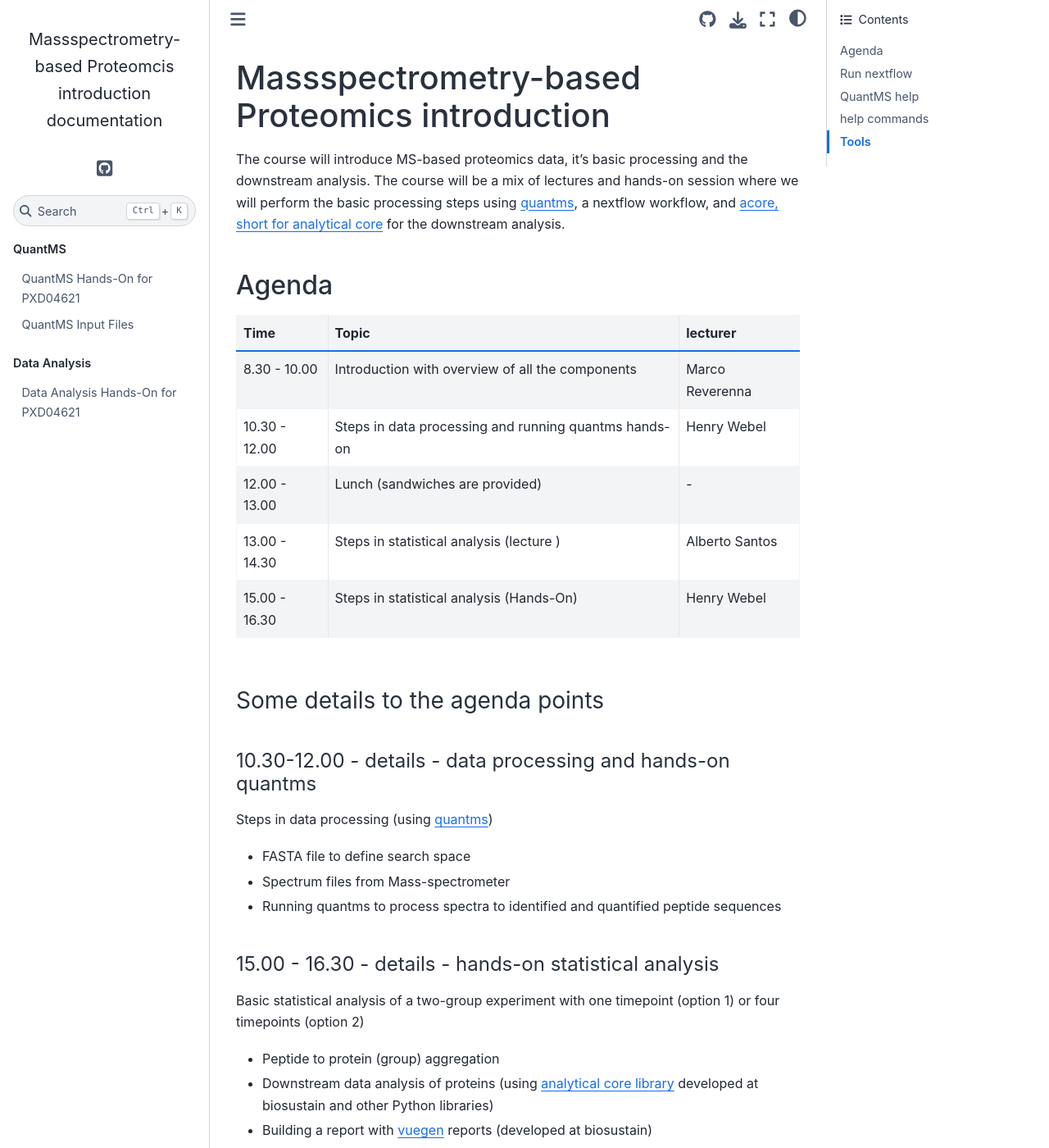
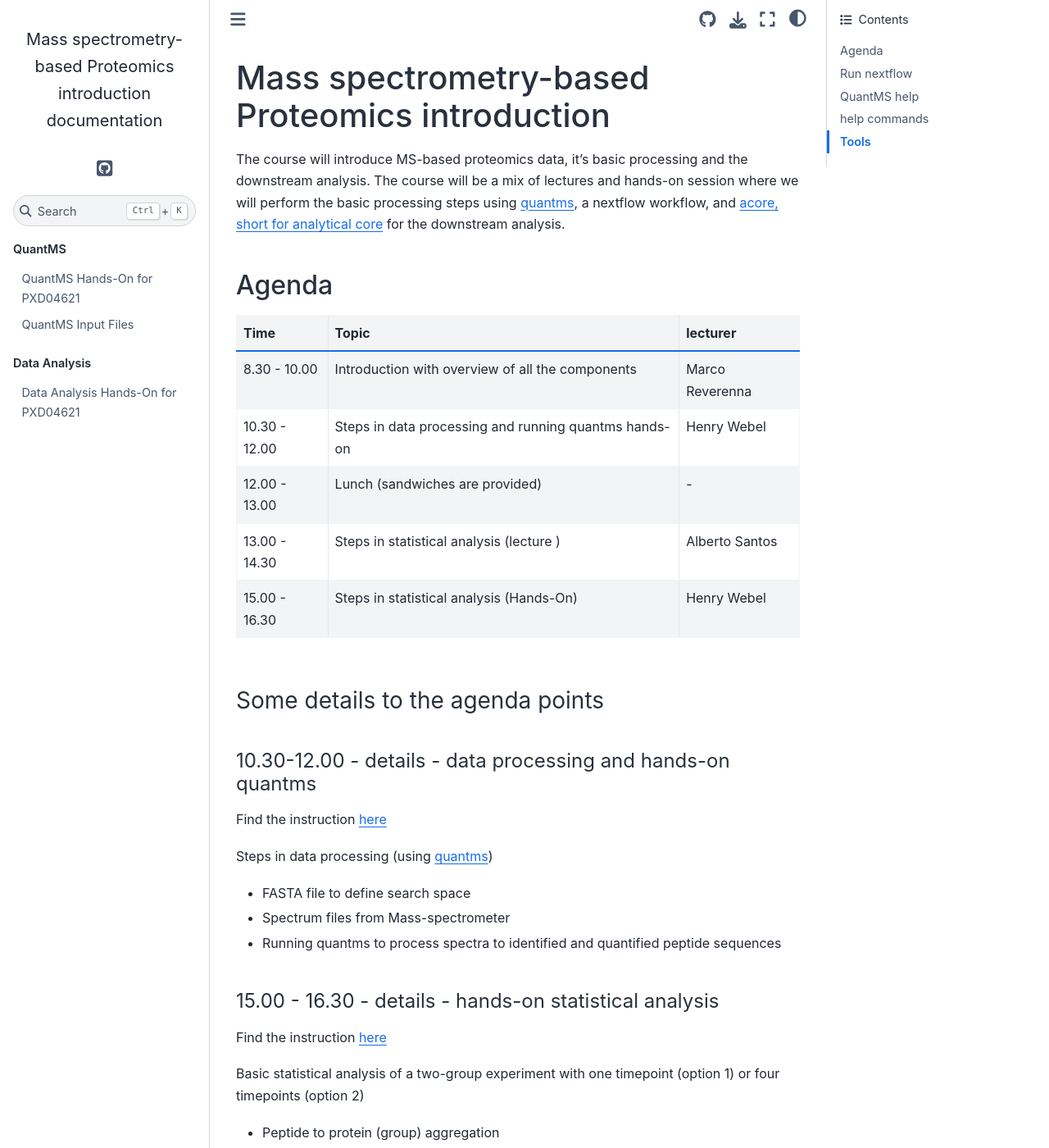
Before and after one commit to biosustain/dsp_course_proteomics_intro, a Sphinx documentation site: the page built from docs/index.md, in a window 1280 px wide and 1400 px high. Shown: the whole window at 82% size. Built offline with Sphinx 7.4.7 and the Sphinx Book theme 1.1.4, drawn with Linux system fonts in a browser that asks for light colours; pages that are not in the unit, such as notebooks, are missing from menus; comment, search, counter and statistics services are not loaded.

Commit message:
:art: links instructions and fix typos

```diff
--- a/README.md
+++ b/README.md
@@ -1,4 +1,4 @@
-# Massspectrometry-based Proteomics introduction
+# Mass spectrometry-based Proteomics introduction
 
 The course will introduce MS-based proteomics data, it's basic processing and
 the downstream analysis. The course will be a mix of lectures and hands-on session
@@ -21,6 +21,8 @@ for the downstream analysis.
 
 #### 10.30-12.00 - details - data processing and hands-on quantms
 
+Find the instruction [here](docs/instructions_quantms_PXD04621.md)
+
 Steps in data processing (using [quantms](https://docs.quantms.org/en/latest/))
 
 - FASTA file to define search space
@@ -28,6 +30,8 @@ Steps in data processing (using [quantms](https://docs.quantms.org/en/latest/))
 - Running quantms to process spectra to identified and quantified peptide sequences
 
 #### 15.00 - 16.30 - details - hands-on statistical analysis
+
+Find the instruction [here](docs/instructions_statistics_PXD04621.md)
 
 Basic statistical analysis of a two-group experiment with one timepoint (option 1) or four timepoints (option 2)
 
--- a/docs/conf.py
+++ b/docs/conf.py
@@ -1,4 +1,4 @@
-project = "Massspectrometry-based Proteomcis introduction"
+project = "Mass spectrometry-based Proteomics introduction"
 copyright = "2025, DTU Biosustain, Informatics Platform, DSP"
 author = "Henry Webel, Alberto Santos, Marco Reverenna"
 
```
